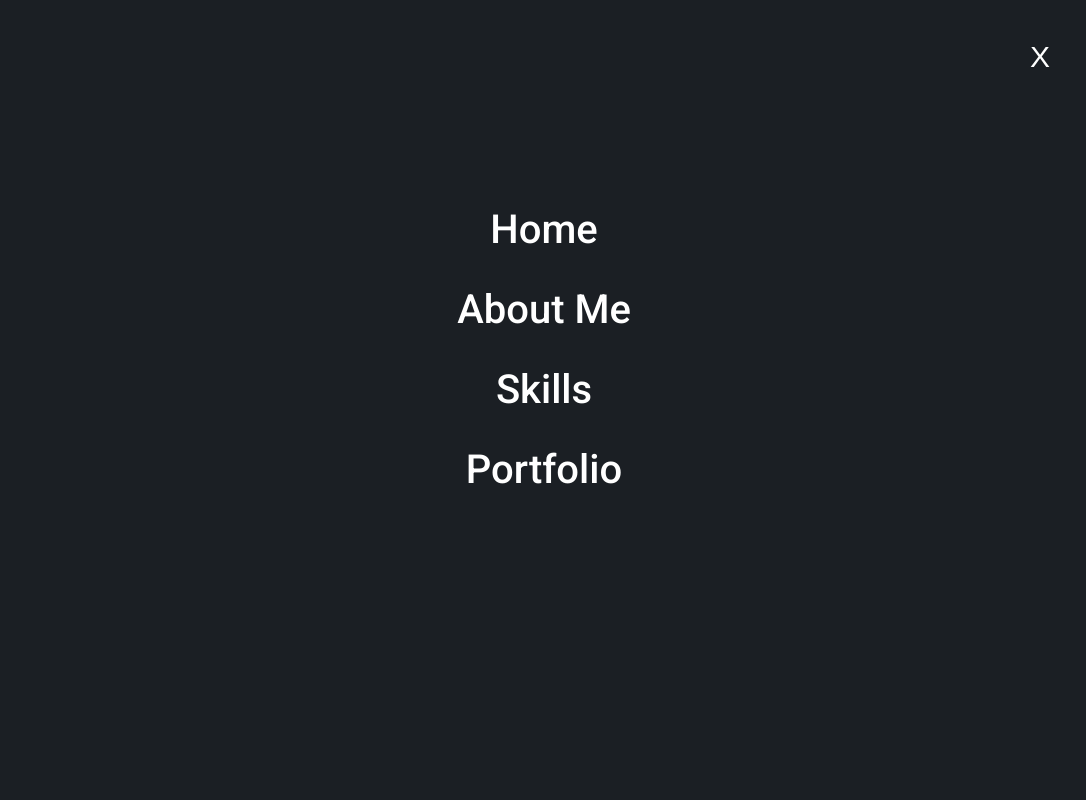
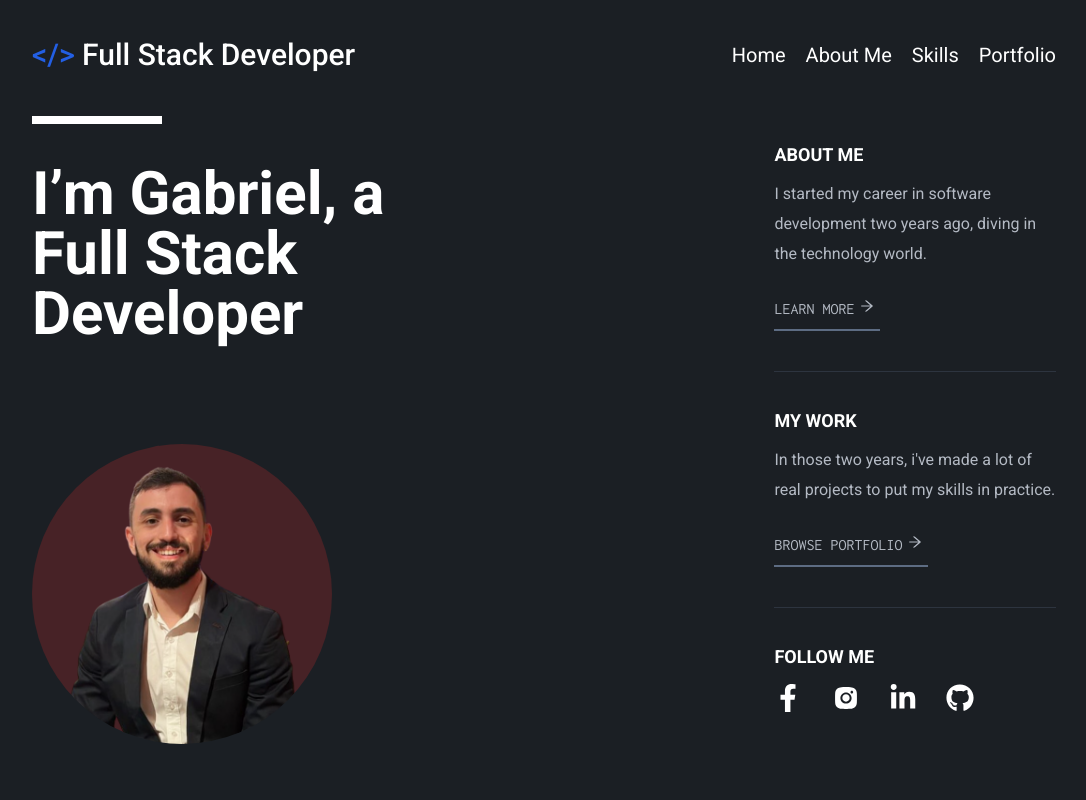
Before and after one commit to gaabrielmooreira/PersonalPage, a React (Create React App) app: page / in a window 1280 px wide. Shown: the top 800 px of the page, without its empty margins (96-1182 px from the left). Built offline with nearby package versions, Linux system fonts and the light colour scheme.

Commit message:
fix: menuIsOpen initial state false

```diff
--- a/src/App.js
+++ b/src/App.js
@@ -9,7 +9,7 @@ import FooterNav from "./components/FooterNav";
 import { useState } from "react"
 
 export default function App() {
-  const [menuIsOpen, setMenuIsOpen] = useState(true);
+  const [menuIsOpen, setMenuIsOpen] = useState(false);
 
   return (
     <>
```
